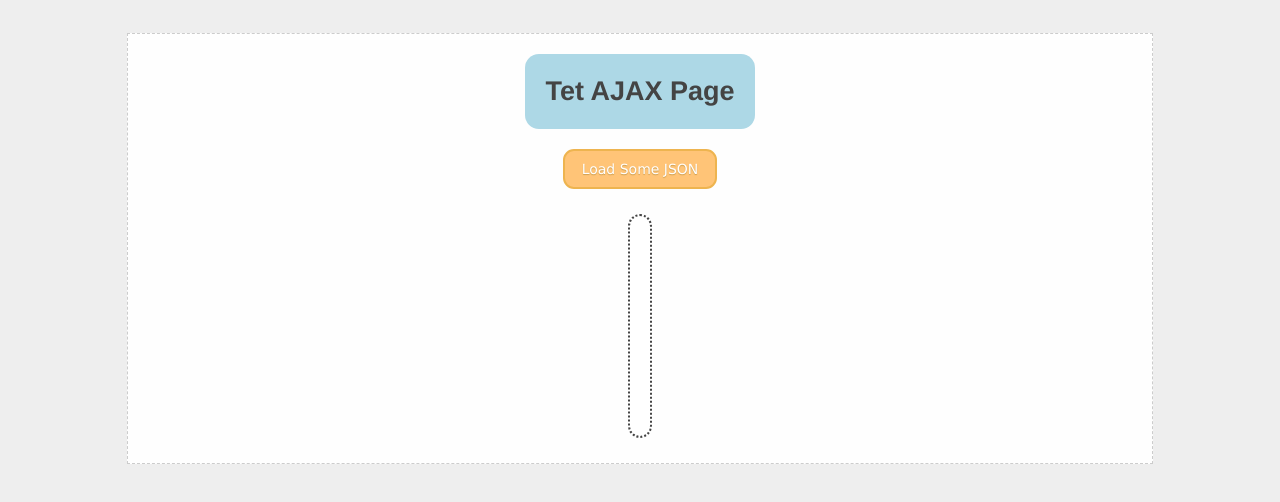
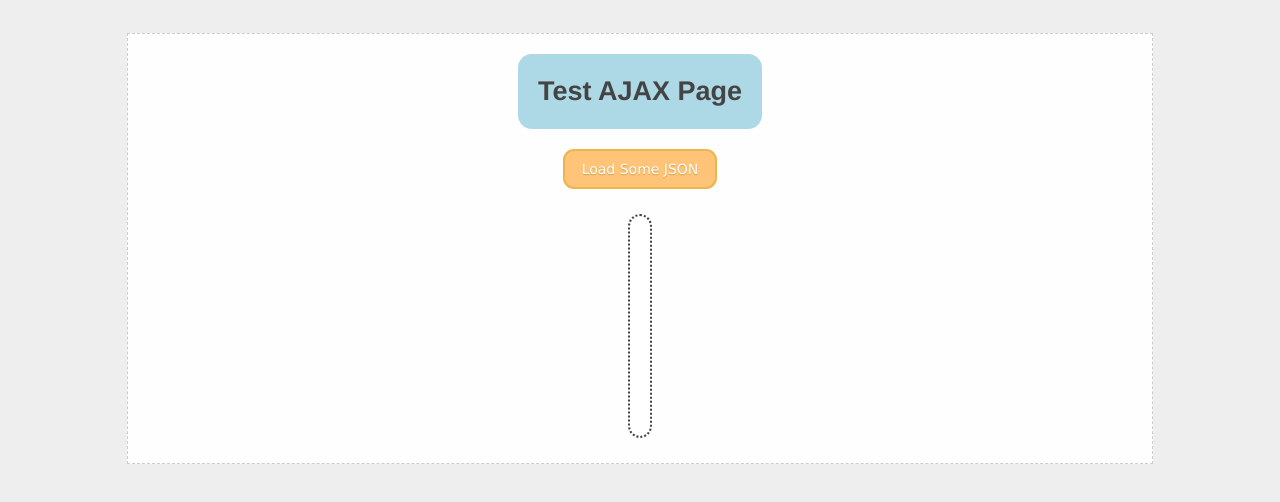
Before and after one commit to Shayonz/shayonz.github.io, a plain HTML site: page lab_6_ajax/index.html in a window 1280 px wide. Drawn offline with Linux system fonts and the light colour scheme.

Commit message:
Update index.html

```diff
--- a/lab_6_ajax/index.html
+++ b/lab_6_ajax/index.html
@@ -8,7 +8,7 @@
   <body>
     <div class="container">
       <div class="wrapper">
-        <div class="header">Tet AJAX page</div>
+        <div class="header">Test AJAX page</div>
         <button class="button" onclick="loadData()">Load Some JSON</button>
         <div class="content"></div>
         <div class="footer"></div>
```
